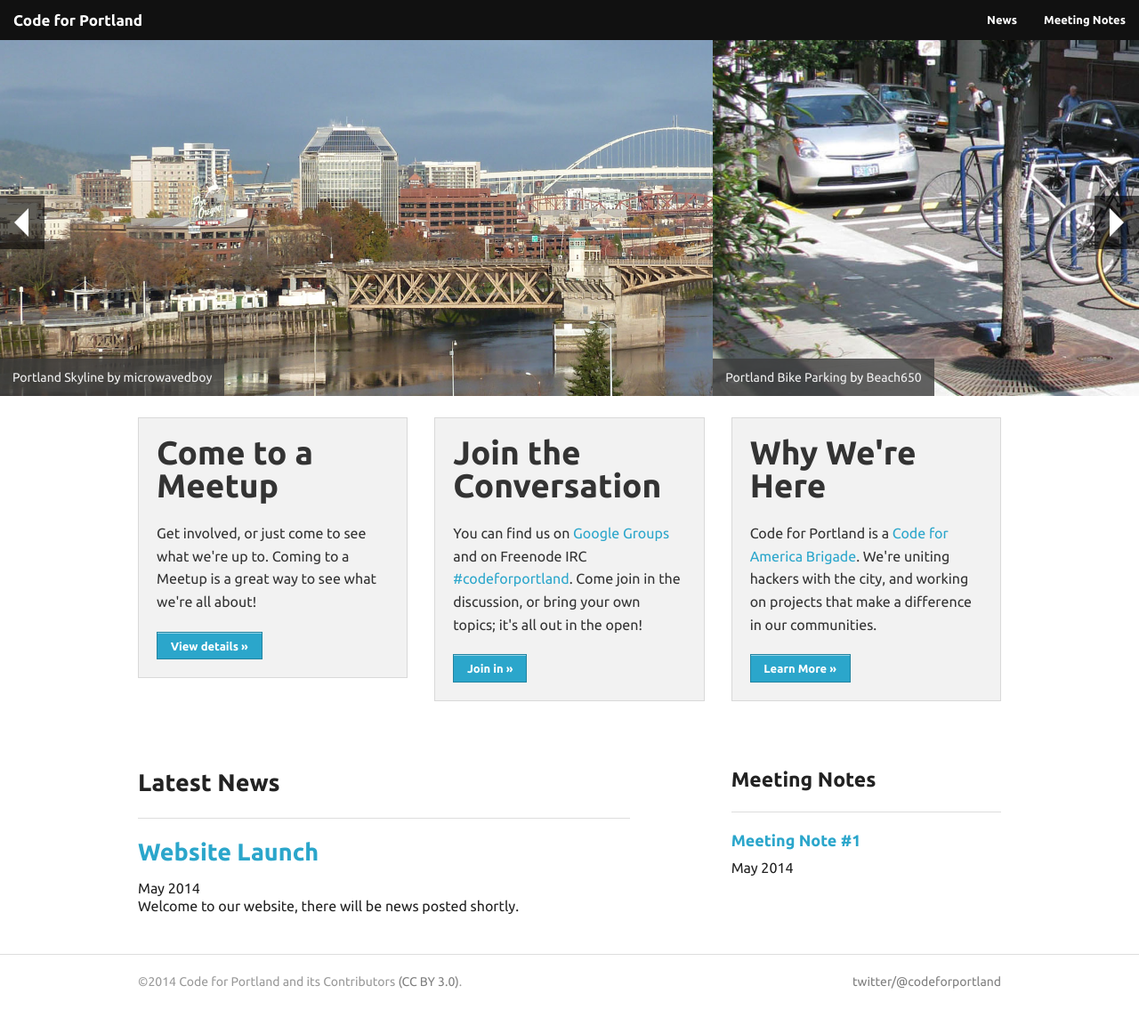
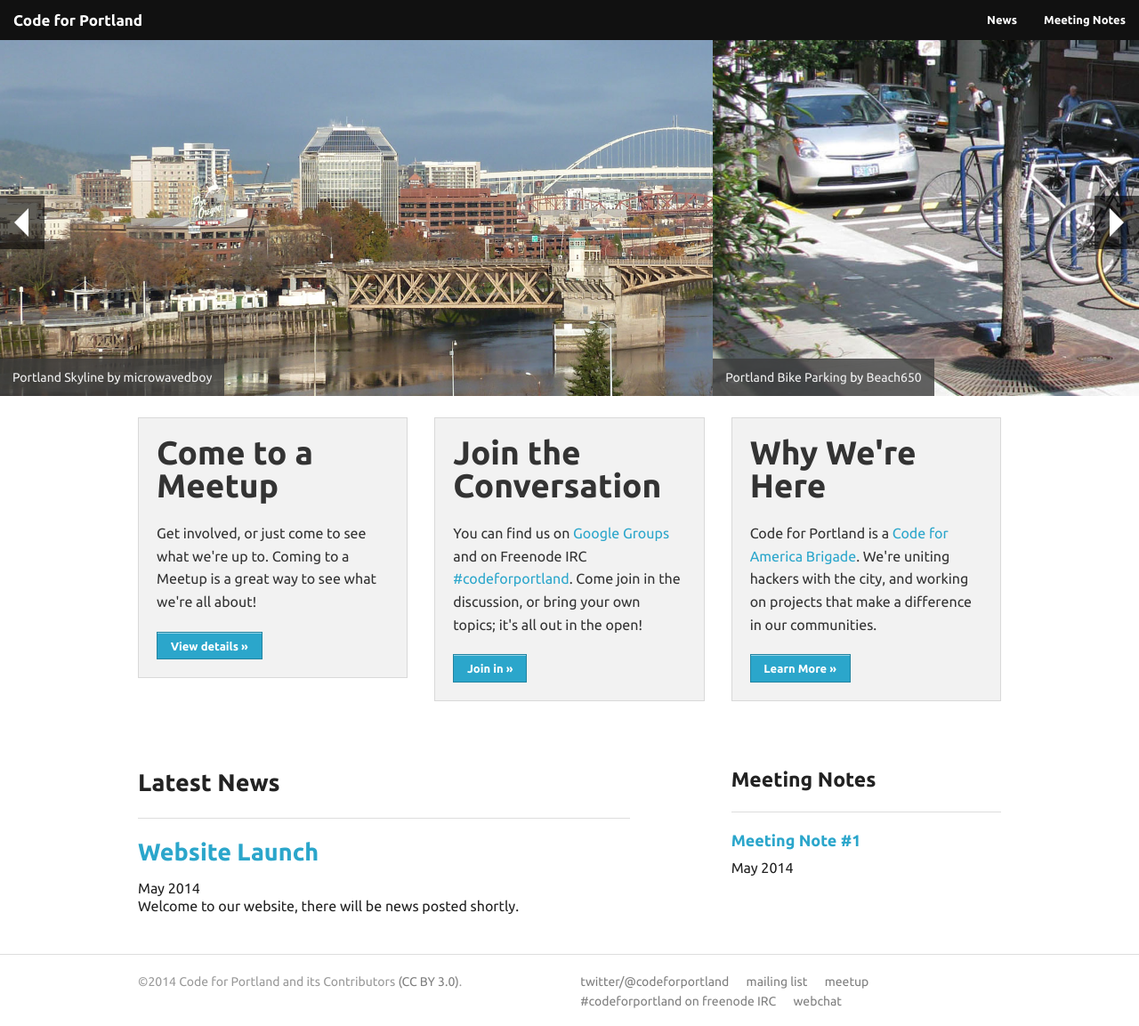
Before and after one commit to code-for-portland-archive/codeforportland.github.io, a Jekyll site: the page built from index.html, in a window 1280 px wide. Shown: the whole page at 89% size. Built offline with Jekyll 4.4.1, drawn with Linux system fonts in a browser that asks for light colours; Markdown is read by kramdown in place of the engine named in the settings; the list of posts is cut into pages by our own code; before the commit the page ends 1132 px from its top, so only the background shows below that.

Commit message:
Added links to irc and silo profiles

```diff
--- a/_includes/footer.html
+++ b/_includes/footer.html
@@ -8,8 +8,11 @@
     </div>
     <div class="large-6 columns">
       <ul class="inline-list right">
-        <li><a href="https://twitter.com/codeforportland">twitter/@codeforportland</a></dd>
-        </li>
+        <li><a rel="me" href="https://twitter.com/codeforportland">twitter/@codeforportland</a></li>
+        <li><a rel="me" href="https://groups.google.com/forum/#!forum/code-for-portland">mailing list</a></li>
+        <li><a rel="me" href="http://www.meetup.com/Code-for-Portland/">meetup</a></li>
+        <li><a href="irc://chat.freenode.net/codeforportland">#codeforportland on freenode IRC</a></li>
+        <li><a href="http://webchat.freenode.net/?channels=codeforportland">webchat</a></li>
       </ul>
     </div>
   </div>
```
